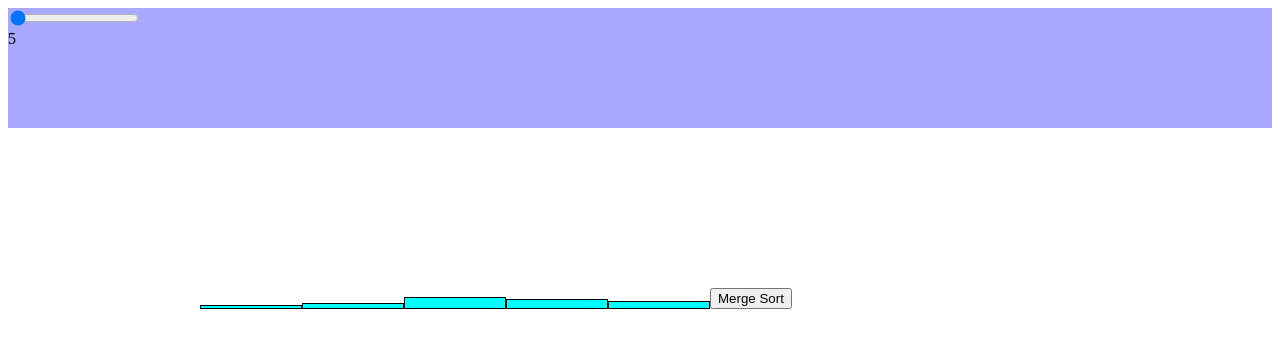
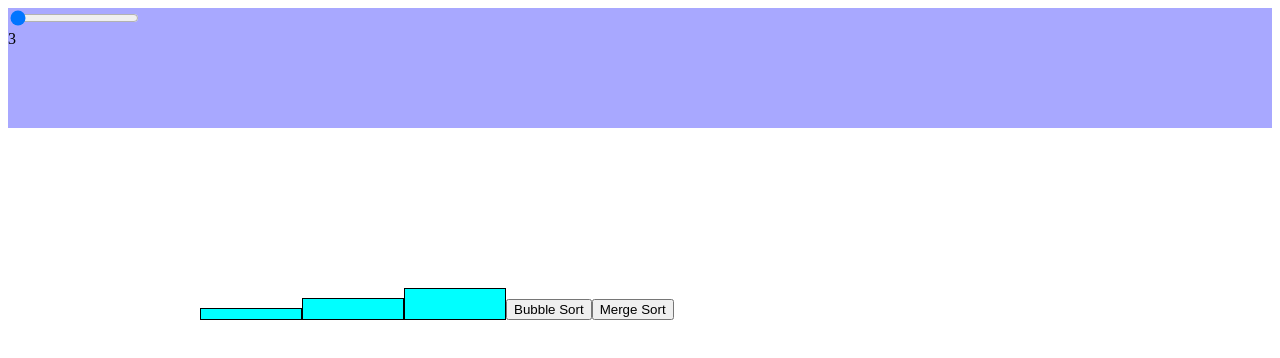
Before and after one commit to DasherDo/sorting-algorithm-visualizer, a React (Create React App) app: page / in a window 1280 px wide. Shown: the top 358 px of the page. Built offline with nearby package versions, Linux system fonts and the light colour scheme.

Commit message:
bubble sort animations

```diff
--- a/src/components/Header/Header.js
+++ b/src/components/Header/Header.js
@@ -5,7 +5,7 @@ import Slider from './Slider';
 
 function Header ({handleLengthChange}) {
 
-    const [val, setVal] = useState(5)
+    const [val, setVal] = useState(3)
 
     const handleChange = (value) => {
         setVal(value)
--- a/src/components/Header/Slider.js
+++ b/src/components/Header/Slider.js
@@ -4,7 +4,7 @@ import './header.css'
 
 function Slider ({handleChange}) {
 
-    const [value, setValue] = useState(5);
+    const [value, setValue] = useState(3);
 
     return (
             <div className='slider'>
--- a/src/components/Main/SortingAlgorithms/BubbleSort.js
+++ b/src/components/Main/SortingAlgorithms/BubbleSort.js
@@ -1,17 +1,31 @@
-export function BubbleSortAnimations (array, len) {
+export function BubbleSortAnimations (array) {
+    const animations = [];
+    const secondArray = array.slice()
+    console.log(secondArray)
 
-    for (let i = 0; i < len; i++) {
-        for (let j = 0; j < (len - 1 - i); j++) {
-            if (array[j] > array[j+1]) {
-                let temp = array[j];
-                array[j] = array[j+1];
-                array[j+1] = temp;
-            };
+    for(var i = 0; i < array.length; i++){
 
-        };
-    };
+        // Last i elements are already in place
+        for(var j = 0; j < ( array.length - i -1 ); j++){
+           animations.push([j, j+1])
+           animations.push([j, j+1])
+          // Checking if the item at present iteration
+          // is greater than the next iteration
+          if(array[j] > array[j+1]){
+            // If the condition is true then swap them
+            var temp = array[j]
+            array[j] = array[j + 1]
+            array[j+1] = temp
+            animations.push([j, secondArray[j + 1]])
+            animations.push([j + 1, secondArray[j]])
 
-    console.log(array)
-
-    return array;
-};
+          }
+          else {
+            animations.push([j, secondArray[j]])
+            animations.push([j + 1, secondArray[j + 1]])
+          }
+        }
+      }
+    console.log(animations)
+    return animations
+}
--- a/src/components/Main/VisualizeArray.js
+++ b/src/components/Main/VisualizeArray.js
@@ -8,7 +8,7 @@ function VisualizeArray ({ len }) {
     const [sorted, setSorted] = useState(false)
     const [sortedArray, setSortedArray] = useState([])
 
-    const ANIMATION_SPEED = 4;
+    const ANIMATION_SPEED = 100;
 
     //Creates array with numbers 1 to len
     let arr = Array.from({length:len}, (_, i) => i + 1 );
@@ -32,9 +32,31 @@ function VisualizeArray ({ len }) {
     }, [len])
 
     const bubbleSort = () => {
-        setSorted(!sorted)
-        console.log(sorted)
-        setSortedArray(BubbleSortAnimations(arr, len))
+        const animations = BubbleSortAnimations(arr);
+        for (let i = 0; i < animations.length - 1; i++) {
+            const arrayBars = document.getElementsByClassName('array-bar');
+            const isColorChange = i % 4 < 2
+            if (isColorChange) {
+                const [barOneIdx, barTwoIdx] = animations[i];
+                const barOneStyle = arrayBars[barOneIdx].style;
+                const barTwoStyle = arrayBars[barTwoIdx].style;
+                const color = i % 4 === 0 ? 'red' : 'aqua';
+                setTimeout(()=> {
+                    barOneStyle.backgroundColor = color;
+                    barTwoStyle.backgroundColor = color;
+                }, i * ANIMATION_SPEED)
+            }
+            else {
+                const [barOneIdx, barOneHeight] = animations[i];
+                const [barTwoIdx, barTwoHeight] = animations[i + 1];
+                const barOneStyle = arrayBars[barOneIdx].style;
+                const barTwoStyle = arrayBars[barTwoIdx].style;
+                setTimeout(() => {
+                    barOneStyle.height = `${barOneHeight * 10}px`;
+                    barTwoStyle.height= `${barTwoHeight * 10}px`;
+                }, i * ANIMATION_SPEED)
+            }
+        }
     };
 
     const mergeSort = () => {
@@ -64,9 +86,9 @@ function VisualizeArray ({ len }) {
     return (
         <div className='array'>
             {/* <ShuffleArray len={len} getArray={getArray}/> */}
-            {!sorted && arr.map((value, idx) => <div className='array-bar' key={idx} style={{height:`${value *2}px`}}></div>)}
-            {/* {sorted && sortedArray.map((value, idx) => <div className='array-bar' key={idx} style={{height:`${value * 10}px`}}></div>)}
-            <button onClick={bubbleSort}>Testing</button> */}
+            {!sorted && arr.map((value, idx) => <div className='array-bar' key={idx} style={{height:`${value * 10}px`}}></div>)}
+            {/* {sorted && sortedArray.map((value, idx) => <div className='array-bar' key={idx} style={{height:`${value * 10}px`}}></div>)}*/}
+            <button onClick={bubbleSort}>Bubble Sort</button>
             <button onClick={mergeSort}>Merge Sort</button>
 
 
```
